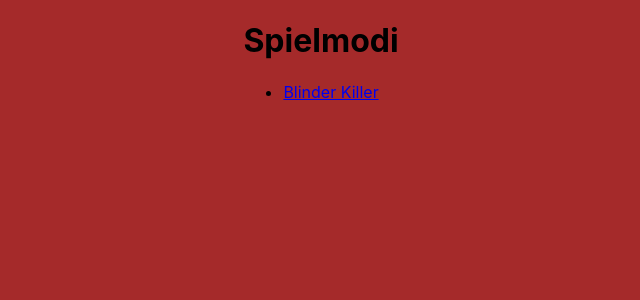
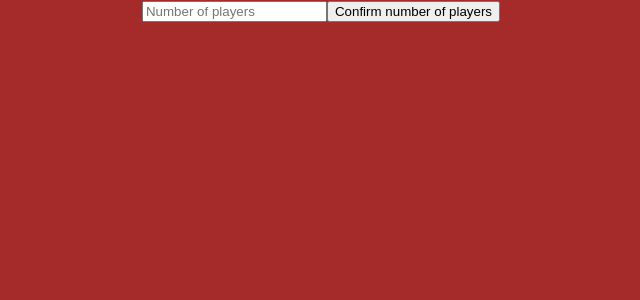
Before and after one commit to LasseWinkel/darts, a React (Create React App) app: page / in a window 1280 px wide. Shown: the top 300 px of the page, without its empty margins (319-959 px from the left). Built offline with nearby package versions, Linux system fonts and the light colour scheme.

Commit message:
Add player assignment

```diff
--- a/src/components/App.tsx
+++ b/src/components/App.tsx
@@ -2,25 +2,29 @@ import { BrowserRouter, Routes, Route } from "react-router-dom";
 import "./App.css";
 import Modi from "./Modi";
 import NumberAssignment from "./NumberAssignment";
+import { useState } from "react";
+import { PlayerType } from "./BlindKiller";
+import PlayerAssignment from "./PlayerAssignment";
 
 function App() {
+  const [players, setPlayers] = useState<PlayerType[]>([]);
+
+  const handleSetPlayers = (players: PlayerType[]) => {
+    setPlayers(players);
+  };
+
   return (
     <BrowserRouter>
       <div className="App">
         <Routes>
-          <Route path="/" element={<Modi />} />
+          <Route
+            path="/"
+            element={<PlayerAssignment setPlayers={handleSetPlayers} />}
+          />
+          <Route path="/modi" element={<Modi />} />
           <Route
             path="/blindkiller"
-            element={
-              <NumberAssignment
-                players={[
-                  { name: "usr1", number: 0 },
-                  { name: "usr2", number: 0 },
-                  { name: "usr3", number: 0 },
-                  { name: "usr4", number: 0 },
-                ]}
-              />
-            }
+            element={<NumberAssignment players={players} />}
           />
         </Routes>
       </div>
--- /dev/null
+++ b/src/components/PlayerAssignment.tsx
@@ -0,0 +1,89 @@
+import { Link } from "react-router-dom";
+import { PlayerType } from "./BlindKiller";
+import { useState } from "react";
+import React from "react";
+
+interface PlayerAssignmentProps {
+  setPlayers: (players: PlayerType[]) => void;
+}
+
+function PlayerAssignment(props: PlayerAssignmentProps) {
+  const { setPlayers } = props;
+
+  const [updatedPlayers, setUpdatedPlayers] = useState<PlayerType[]>([]);
+  const [playersConfirmed, setPlayersConfirmed] = useState<boolean>(false);
+  const [numberOfPlayers, setNumberOfPlayers] = useState<number | undefined>(
+    undefined
+  );
+  const [enteredNumberOfPlayers, setEnteredNumberOfPlayers] = useState<
+    number | undefined
+  >(undefined);
+  const [enteredPlayerName, setEnteredPlayerName] = useState<string>("");
+
+  const addPlayer = (playerName: string) => {
+    if (playerName.length > 0) {
+      setUpdatedPlayers([
+        ...updatedPlayers,
+        {
+          name: playerName,
+          number: 0,
+        },
+      ]);
+      setEnteredPlayerName("");
+    }
+  };
+
+  return (
+    <div className="player-assignment">
+      {numberOfPlayers === undefined && (
+        <React.Fragment>
+          <input
+            type="number"
+            placeholder="Number of players"
+            value={enteredNumberOfPlayers}
+            onChange={(e) => {
+              setEnteredNumberOfPlayers(parseInt(e.target.value));
+            }}
+          />
+          <button onClick={() => setNumberOfPlayers(enteredNumberOfPlayers)}>
+            Confirm number of players
+          </button>
+        </React.Fragment>
+      )}
+      {numberOfPlayers &&
+        numberOfPlayers > 0 &&
+        updatedPlayers.length < numberOfPlayers && (
+          <React.Fragment>
+            <input
+              type="text"
+              placeholder="Name of player"
+              value={enteredPlayerName}
+              onChange={(e) => setEnteredPlayerName(e.target.value)}
+            />
+            <button onClick={() => addPlayer(enteredPlayerName)}>
+              Confirm player name
+            </button>
+          </React.Fragment>
+        )}
+
+      {updatedPlayers.length === numberOfPlayers && !playersConfirmed && (
+        <button
+          onClick={() => {
+            setPlayersConfirmed(true);
+            setPlayers(updatedPlayers);
+          }}
+        >
+          Confirm players
+        </button>
+      )}
+      {updatedPlayers.length === numberOfPlayers && playersConfirmed && (
+        <Link to="/modi">Spielmodi</Link>
+      )}
+      {updatedPlayers.map((aPlayer) => (
+        <div>{aPlayer.name}</div>
+      ))}
+    </div>
+  );
+}
+
+export default PlayerAssignment;
```
